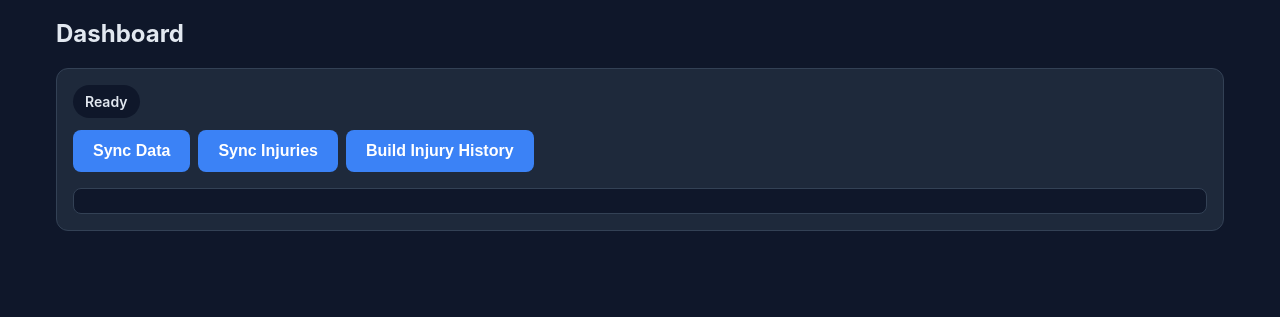
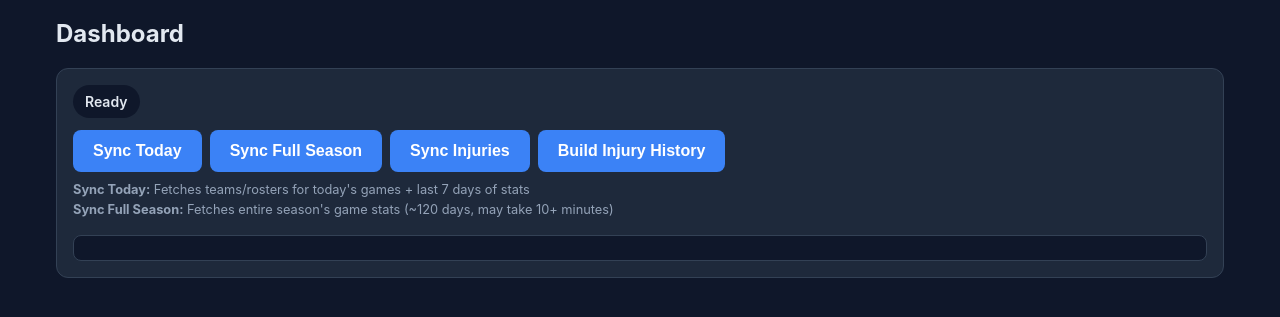
Before and after one commit to sk408/trytry, a FastAPI app: page /dashboard in a window 1280 px wide. Shown: the part 91-408 px from the top of the page. Run offline with FastAPI, Linux system fonts and the light colour scheme.

Commit message:
Add full season sync and fix NaN in schedule display
- Add sync_season_stats() to fetch entire season (~120 days of games). - Add /api/sync/season endpoint and 'Sync Full Season' button in dashboard. - Fix NaN values in schedule by handling missing teams gracefully. - Update home court advantage to 2.5 for college basketball.

Co-authored-by: Cursor <cursoragent@cursor.com>

```diff
--- a/src/web/app.py
+++ b/src/web/app.py
@@ -177,9 +177,22 @@ async def _stream_sync(sync_func, label: str) -> AsyncGenerator[str, None]:
 
 @app.get("/api/sync/data")
 async def stream_sync_data() -> StreamingResponse:
-    """Stream data sync progress via SSE."""
+    """Stream data sync progress via SSE (recent games only)."""
     return StreamingResponse(
         _stream_sync(full_sync, "Data sync"),
+        media_type="text/event-stream",
+        headers={"Cache-Control": "no-cache", "X-Accel-Buffering": "no"},
+    )
+
+
+@app.get("/api/sync/season")
+async def stream_sync_season() -> StreamingResponse:
+    """Stream FULL SEASON data sync progress via SSE."""
+    def full_season_sync(progress_cb=None):
+        return full_sync(progress_cb=progress_cb, full_season=True)
+
+    return StreamingResponse(
+        _stream_sync(full_season_sync, "Full season sync"),
         media_type="text/event-stream",
         headers={"Cache-Control": "no-cache", "X-Accel-Buffering": "no"},
     )
@@ -318,18 +331,29 @@ async def schedule(request: Request) -> HTMLResponse:
         # Sort by date ascending (today first)
         df = df.sort_values("game_date")
 
+        # Map team_id to abbreviation, use opponent_abbr as fallback for unknown teams
         df["team"] = df["team_id"].map(lookup)
+        # Fill NaN team names with a placeholder based on team_id
+        df["team"] = df.apply(
+            lambda r: r["team"] if pd.notna(r["team"]) else f"Team {r['team_id']}",
+            axis=1
+        )
         df["opponent"] = df["opponent_abbr"]
         df["opponent_id"] = df["opponent_abbr"].map(abbr_to_id)
-        # Calculate home/away team IDs for links
+
+        # Calculate home/away team IDs for links, handle missing opponent_id
         df["home_team_id"] = df.apply(
-            lambda r: int(r["team_id"]) if r["is_home"] else int(r["opponent_id"]) if pd.notna(r["opponent_id"]) else None,
+            lambda r: int(r["team_id"]) if r["is_home"] else (int(r["opponent_id"]) if pd.notna(r["opponent_id"]) else 0),
             axis=1
         )
         df["away_team_id"] = df.apply(
-            lambda r: int(r["opponent_id"]) if r["is_home"] and pd.notna(r["opponent_id"]) else int(r["team_id"]),
+            lambda r: (int(r["opponent_id"]) if pd.notna(r["opponent_id"]) else 0) if r["is_home"] else int(r["team_id"]),
             axis=1
         )
+
+        # Filter out rows where we couldn't resolve team IDs
+        df = df[(df["home_team_id"] > 0) & (df["away_team_id"] > 0)]
+
         df = df[["game_date", "team", "opponent", "is_home", "home_team_id", "away_team_id"]]
         rows = _df_to_records(df)
     season = get_current_season()
@@ -339,7 +363,7 @@ async def schedule(request: Request) -> HTMLResponse:
     )
 
 
-HOME_COURT_ADV = 3.0  # points
+HOME_COURT_ADV = 2.5  # points (college basketball)
 
 
 def _get_matchup_backtest(home_id: int, away_id: int) -> dict:
--- a/src/web/templates/dashboard.html
+++ b/src/web/templates/dashboard.html
@@ -6,8 +6,11 @@
   <div class="status" id="status">{{ status }}</div>
 
   <div class="actions">
-    <button type="button" onclick="runSync('/api/sync/data', 'Syncing data...')" id="btn-sync">
-      Sync Data
+    <button type="button" onclick="runSync('/api/sync/data', 'Syncing today\'s games...')" id="btn-sync">
+      Sync Today
+    </button>
+    <button type="button" onclick="runSync('/api/sync/season', 'Syncing full season (this takes a while)...')" id="btn-season">
+      Sync Full Season
     </button>
     <button type="button" onclick="runSync('/api/sync/injuries', 'Syncing injuries...')" id="btn-injuries">
       Sync Injuries
@@ -16,6 +19,11 @@
       Build Injury History
     </button>
   </div>
+
+  <p class="text-muted" style="font-size: 0.8rem; margin-top: 8px;">
+    <strong>Sync Today:</strong> Fetches teams/rosters for today's games + last 7 days of stats<br>
+    <strong>Sync Full Season:</strong> Fetches entire season's game stats (~120 days, may take 10+ minutes)
+  </p>
 
   <div class="log" id="log-container">
     {% if logs %}
```
Also changed, not shown: src/data/sync_service.py (+53 -8 lines).
